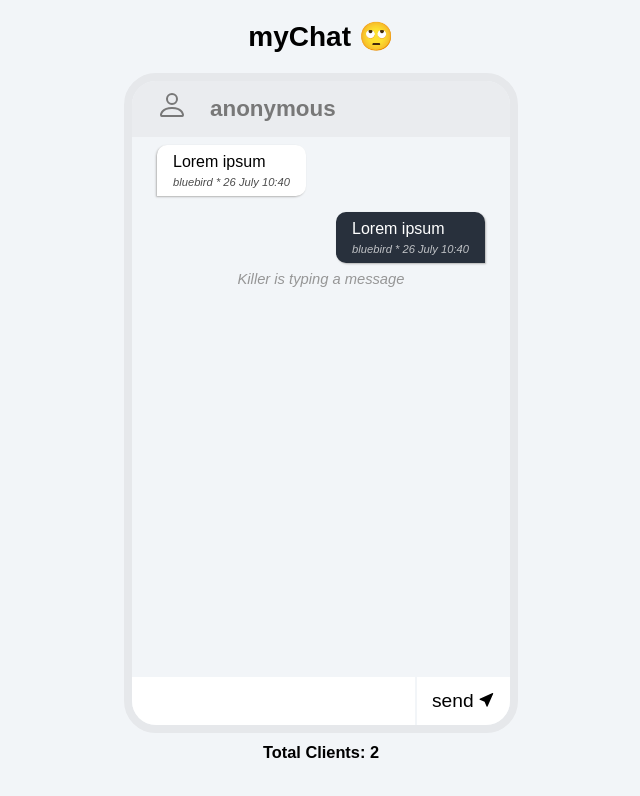
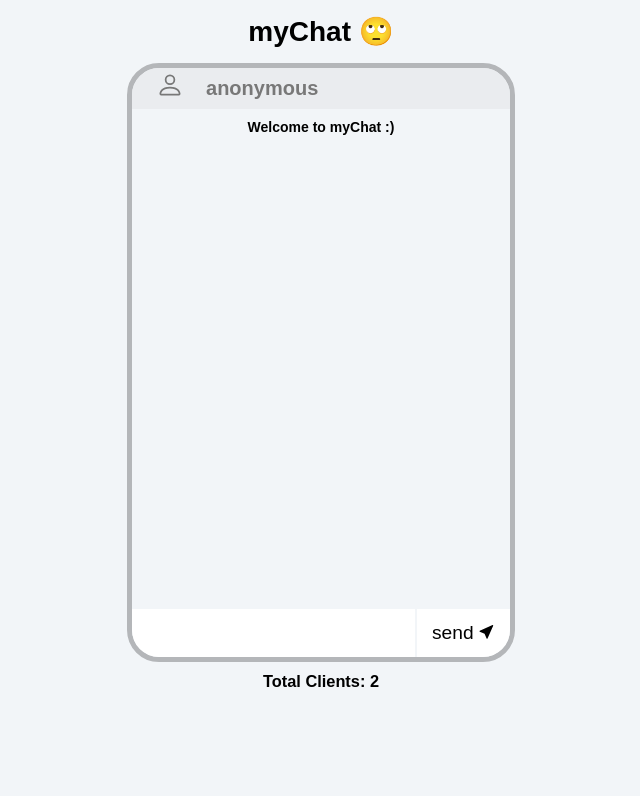
Before and after one commit to MohamadMoein/simple-chat-using-socketio, a website: page public/index.html in a window 1280 px wide. Shown: the whole page, without its empty margins (319-959 px from the left). Drawn offline with nearby package versions, Linux system fonts and the light colour scheme; no server answers; a web font is replaced by a local one.

Commit message:
Final touchs

```diff
--- a/app.js
+++ b/app.js
@@ -9,13 +9,11 @@ const io = require('socket.io')(server);
 
 app.use(express.static(path.join(__dirname, 'public')));
 
-
 let socketsConnected = new Set();
 
 io.on('connection', onConneted);
 
 function onConneted(socket) {
-  console.log(socket.id);
   socketsConnected.add(socket.id);
 
   io.emit('clients-total', socketsConnected.size);
--- a/public/index.html
+++ b/public/index.html
@@ -11,32 +11,14 @@
   <div class="main">
 
     <div class="name">
-      <span><svg xmlns="http://www.w3.org/2000/svg" width="32" height="32" fill="currentColor" class="bi bi-person" viewBox="0 0 16 16">
+      <span><svg xmlns="http://www.w3.org/2000/svg" width="28" height="28" fill="currentColor" class="bi bi-person" viewBox="0 0 16 16">
         <path d="M8 8a3 3 0 1 0 0-6 3 3 0 0 0 0 6zm2-3a2 2 0 1 1-4 0 2 2 0 0 1 4 0zm4 8c0 1-1 1-1 1H3s-1 0-1-1 1-4 6-4 6 3 6 4zm-1-.004c-.001-.246-.154-.986-.832-1.664C11.516 10.68 10.289 10 8 10c-2.29 0-3.516.68-4.168 1.332-.678.678-.83 1.418-.832 1.664h10z"/>
       </svg></span>
       <input type="text" id="name-input" class="name-input" value="anonymous" maxlength="20">
     </div>
 
     <ul class="message-container" id="message-container">
-      <li class="message-left">
-        <p class="message">
-          Lorem ipsum
-          <span>bluebird * 26 July 10:40</span>
-        </p>
-      </li>
-
-      <li class="message-right">
-        <p class="message">
-          Lorem ipsum
-          <span>bluebird * 26 July 10:40</span>
-        </p>
-      </li>
-
-      <li class="message-feedback">
-        <p class="feedback" id="feedback">
-          Killer is typing a message
-        </p>
-      </li>
+      <li class="welcome-intro">Welcome to myChat :)</li>
     </ul>
 
     <form action="#" class="message-form" id="message-form">
--- a/public/style.css
+++ b/public/style.css
@@ -1,4 +1,5 @@
 @import url('https://fonts.googleapis.com/css2?family=Yusei+Magic&display=swap');
+/* @import url('https://fonts.googleapis.com/css2?family=Markazi+Text&display=swap'); */
 
 * {
   margin: 0;
@@ -18,11 +19,11 @@ body {
 }
 
 .title {
-  margin: 20px 0;
+  margin: 15px 0;
 }
 
 .main {
-  border: 8px solid rgb(230, 232, 235);
+  border: 5px solid rgb(180, 182, 185);
   border-radius: 32px;
   overflow: hidden;
 }
@@ -31,7 +32,7 @@ body {
   display: flex;
   font-size: 2rem;
   font-weight: 700;
-  padding: 8px 24px;
+  padding: 2px 24px;
   color: rgb(120, 120, 120);
   background-color: rgb(234, 236, 239);
 }
@@ -42,7 +43,7 @@ body {
 
 .name-input {
   max-width: 250px;
-  font-size: 1.4rem;
+  font-size: 1.25rem;
   font-weight: 700;
   color: rgb(120, 120, 120);
   flex-grow: 1;
@@ -59,9 +60,15 @@ body {
   overflow-y: auto;
   overflow-x: hidden;
   width: 360px;
-  height: 540px;
+  height: 500px;
   margin: auto;
   background-color: inherit;
+}
+
+.welcome-intro {
+  text-align: center;
+  font-weight: bold;
+  padding: 10px;
 }
 
 .message-left, .message-right {
```
